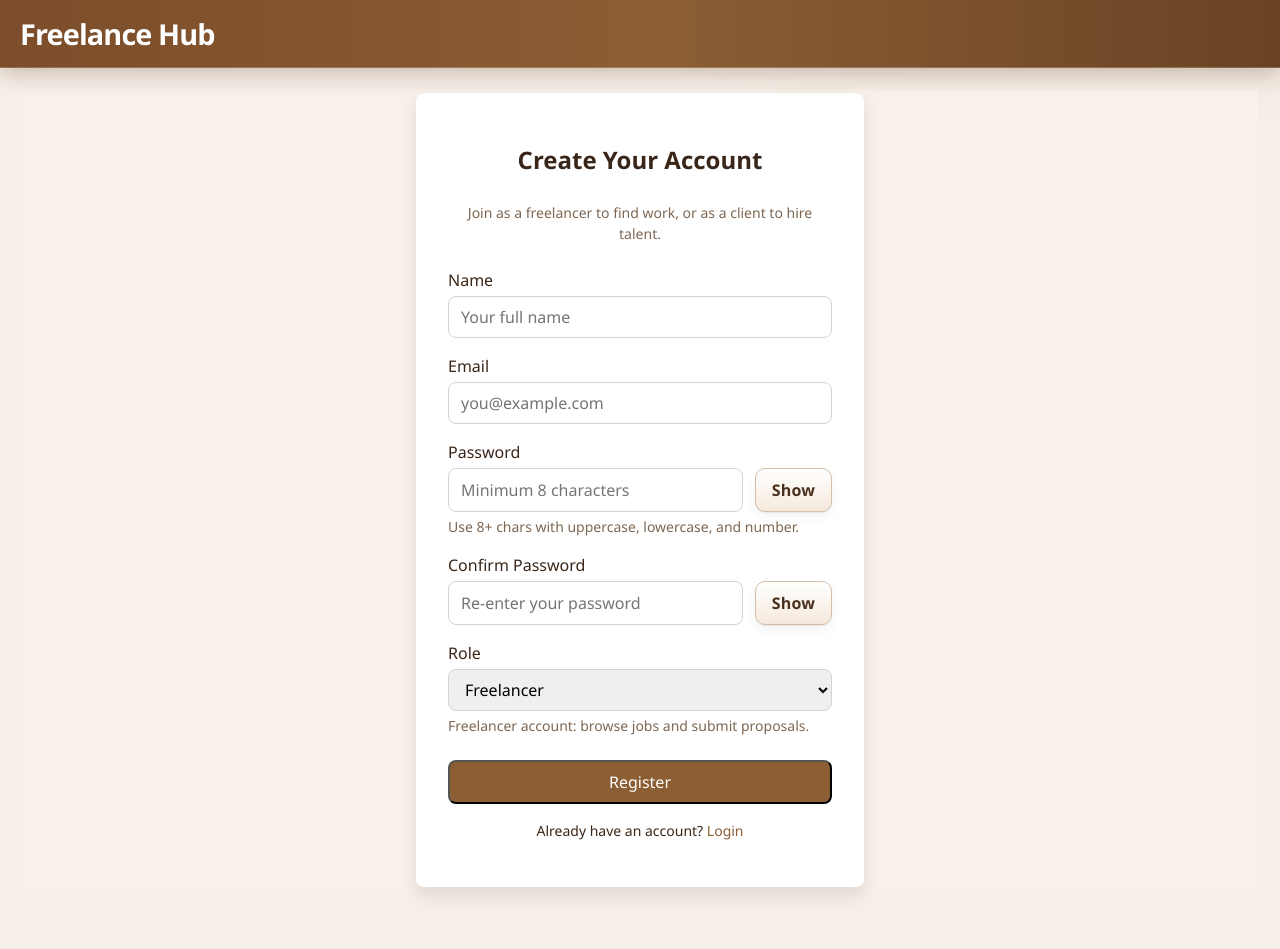
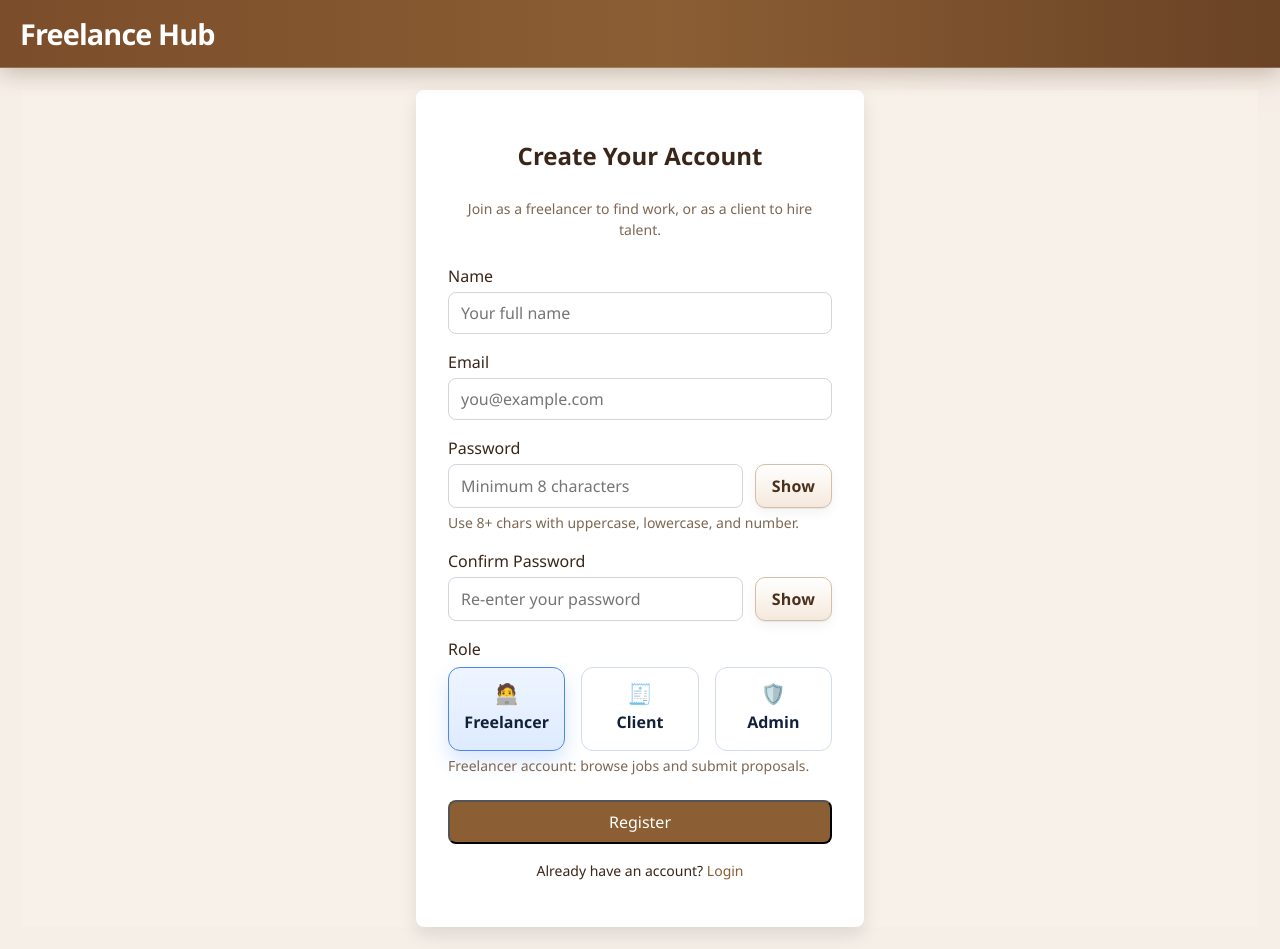
Before and after one commit to Kizut0/fp-react, a React (Vite) app: page /register in a window 1280 px wide. Before the commit the page ends 912 px from the top, so only its background shows below. Built offline with nearby package versions, Linux system fonts and the light colour scheme.

Commit message:
ui: add stakeholder icons

```diff
--- a/src/components/SideBar.jsx
+++ b/src/components/SideBar.jsx
@@ -1,8 +1,10 @@
 import { NavLink } from "react-router-dom";
 import { useAuth } from "../contexts/AuthContext";
+import { getStakeholderMeta } from "../constants/stakeholders";
 
 export default function SideBar() {
   const { user } = useAuth();
+  const roleMeta = getStakeholderMeta(user?.role);
 
   const linksByRole = {
     Client: [
@@ -46,7 +48,10 @@ export default function SideBar() {
   return (
     <aside className="appSidebar">
       <div className="appSidebarMeta">
-        <div className="appSidebarRole">{user?.role || "Workspace"}</div>
+        <div className="appSidebarRole">
+          <span className="appSidebarRoleIcon" aria-hidden="true">{roleMeta.icon}</span>
+          <span>{roleMeta.label || "Workspace"}</span>
+        </div>
         <div className="appSidebarHint">Navigation</div>
       </div>
       <nav className="flex flex-col gap-3 appSidebarNav">
--- /dev/null
+++ b/src/constants/stakeholders.js
@@ -0,0 +1,40 @@
+const STAKEHOLDER_LIST = [
+  {
+    key: "freelancer",
+    label: "Freelancer",
+    icon: "🧑‍💻",
+    description: "Freelancer account: browse jobs and submit proposals.",
+  },
+  {
+    key: "client",
+    label: "Client",
+    icon: "🧾",
+    description: "Client account: post jobs, review proposals, and hire.",
+  },
+  {
+    key: "admin",
+    label: "Admin",
+    icon: "🛡️",
+    description: "Admin account: manage users, jobs, and platform activity.",
+  },
+];
+
+function normalizeStakeholderRole(value) {
+  const raw = String(value || "").trim().toLowerCase();
+  if (raw === "freelance") return "freelancer";
+  return raw;
+}
+
+function getStakeholderMeta(role) {
+  const normalized = normalizeStakeholderRole(role);
+  return (
+    STAKEHOLDER_LIST.find((item) => item.key === normalized) || {
+      key: normalized || "workspace",
+      label: String(role || "Workspace"),
+      icon: "👤",
+      description: "",
+    }
+  );
+}
+
+export { STAKEHOLDER_LIST, normalizeStakeholderRole, getStakeholderMeta };
--- a/src/pages/admin/AdminUsers.jsx
+++ b/src/pages/admin/AdminUsers.jsx
@@ -3,6 +3,7 @@ import Loading from "../../components/Loading";
 import ErrorBox from "../../components/ErrorBox";
 import ConfirmButton from "../../components/ConfirmButton";
 import { adminService } from "../../services/adminService";
+import { getStakeholderMeta } from "../../constants/stakeholders";
 
 function normalize(value) {
     return String(value || "").trim().toLowerCase();
@@ -124,11 +125,17 @@ export default function AdminUsers() {
                             const id = u._id || u.userId;
                             const role = normalize(u.role);
                             const status = normalizeStatus(u.status);
+                            const roleMeta = getStakeholderMeta(u.role);
                             return (
                                 <tr key={id}>
                                     <td>{u.name}</td>
                                     <td className="muted">{u.email}</td>
-                                    <td><span className="badge">{u.role}</span></td>
+                                    <td>
+                                        <span className="badge roleBadge">
+                                            <span className="roleBadgeIcon" aria-hidden="true">{roleMeta.icon}</span>
+                                            <span>{roleMeta.label}</span>
+                                        </span>
+                                    </td>
                                     <td><span className="badge">{status}</span></td>
                                     <td>{role === "freelancer" ? getWithdrawCount(u) : "-"}</td>
                                     <td style={{ display: "flex", gap: 8, flexWrap: "wrap" }}>
--- a/src/pages/auth/Register.jsx
+++ b/src/pages/auth/Register.jsx
@@ -1,6 +1,7 @@
 import { useMemo, useState } from "react";
 import { useNavigate, Link } from "react-router-dom";
 import { useAuth } from "../../contexts/AuthContext";
+import { STAKEHOLDER_LIST } from "../../constants/stakeholders";
 
 export default function Register() {
   const navigate = useNavigate();
@@ -54,6 +55,11 @@ export default function Register() {
         !loading,
     };
   }, [form, loading]);
+
+  const selectedRoleDescription = useMemo(() => {
+    const selected = STAKEHOLDER_LIST.find((item) => item.key === form.role);
+    return selected?.description || STAKEHOLDER_LIST[0].description;
+  }, [form.role]);
 
   const handleSubmit = async (e) => {
     e.preventDefault();
@@ -203,28 +209,31 @@ export default function Register() {
 
           <div className="mb-6">
             <label className="block mb-1">Role</label>
-            <select
-              name="role"
-              value={form.role}
-              onChange={handleChange}
-              className="w-full border px-3 py-2 rounded"
-            >
-              <option value="freelancer">
-                Freelancer
-              </option>
-              <option value="client">
-                Client
-              </option>
-              <option value="admin">
-                Admin
-              </option>
-            </select>
+            <div className="grid3 roleOptionGrid">
+              {STAKEHOLDER_LIST.map((roleItem) => {
+                const active = form.role === roleItem.key;
+                return (
+                  <button
+                    key={roleItem.key}
+                    type="button"
+                    className={`roleOption ${active ? "roleOptionActive" : ""}`}
+                    onClick={() =>
+                      setForm((prev) => ({
+                        ...prev,
+                        role: roleItem.key,
+                      }))
+                    }
+                  >
+                    <span className="roleOptionIcon" aria-hidden="true">
+                      {roleItem.icon}
+                    </span>
+                    <span className="roleOptionLabel">{roleItem.label}</span>
+                  </button>
+                );
+              })}
+            </div>
             <p className="text-sm mt-1 text-gray-500">
-              {form.role === "client"
-                ? "Client account: post jobs, review proposals, and hire."
-                : form.role === "admin"
-                  ? "Admin account: manage users, jobs, and platform activity."
-                  : "Freelancer account: browse jobs and submit proposals."}
+              {selectedRoleDescription}
             </p>
           </div>
 
```
